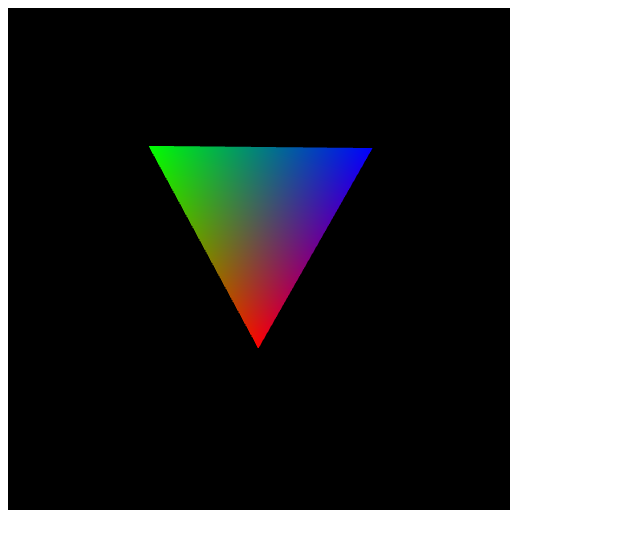
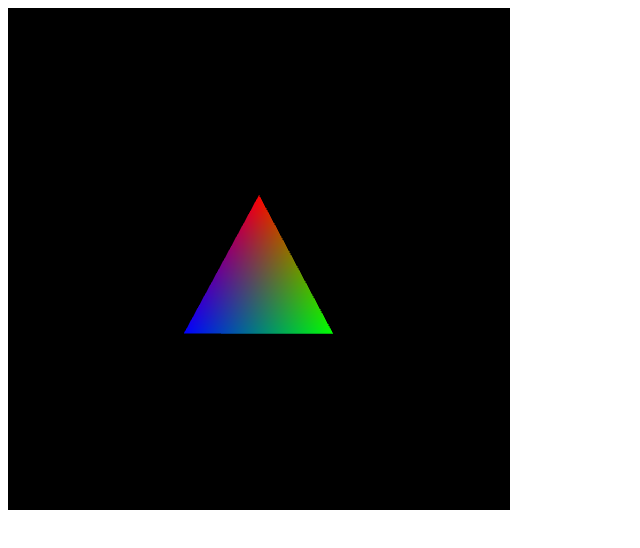
Before and after one commit to glentakahashi/smashcraft, a plain HTML site: page index.html in a window 1280 px wide. Shown: the whole page, without its empty margins (0-640 px from the left). Drawn offline with Linux system fonts and the light colour scheme.

Commit message:
proper matrix stack

```diff
--- a/game.js
+++ b/game.js
@@ -75,6 +75,7 @@ function Game() {
       dt = timeNow - lastTime;
     }
     lastTime = timeNow;
+
     for (var i in self.platforms) {
       self.platforms[i].tick(dt);
     }
--- a/index.html
+++ b/index.html
@@ -62,7 +62,6 @@
     var game = new Game();
     game.init();
     game.tick();
-    game.tick();
   </script>
 
 
--- a/model.js
+++ b/model.js
@@ -43,12 +43,13 @@ function Model() {
     gl.uniformMatrix4fv(program.uCMatrix, false, camera);
 
 
-    mvstack.push(modelView);
+    var newMV = mat4.create();
+    var oldMV = mat4.create();
+    mat4.copy(oldMV, modelView);
+    mvstack.push(oldMV);
       // Should make new matrix with new operations. Can't pre-multiply with webgl
-      mat4.identity(modelView);
-      mat4.rotateX(modelView, modelView, rotation);
-      mat4.rotateY(modelView, modelView, rotation);
-      //mat4.translate(modelView, modelView, vec3.fromValues(0, -.1, 0));
+      mat4.rotateY(newMV, newMV, rotation);
+      mat4.multiply(modelView, modelView, newMV);
       gl.uniformMatrix4fv(program.uMVMatrix, false, modelView);
 
       gl.bindBuffer(gl.ARRAY_BUFFER, positionBuffer);
--- a/player.js
+++ b/player.js
@@ -47,8 +47,8 @@ function Player() {
   var model = new Model();
 
   // Game variables
-  self.loc = vec4.create();
-  vec4.set(self.loc, 0.0, 0.0, 0.0, 1.0);
+  self.loc = vec3.create();
+  vec3.set(self.loc, -2.0, 0.0, 0.0, 1.0);
   self.health = 100;
   self.animation = null;
 
@@ -61,6 +61,15 @@ function Player() {
   };
 
   self.render = function (dt) {
-    model.render(dt);
+    var newMV = mat4.create();
+    var oldMV = mat4.create();
+    mat4.copy(oldMV, modelView);
+    mvstack.push(oldMV);
+      // Should make new matrix with new operations. Can't pre-multiply with webgl
+      mat4.translate(newMV, newMV, self.loc);
+      mat4.multiply(modelView, modelView, newMV);
+      //mat4.translate(modelView, modelView, loc);
+      model.render(dt);
+    modelView = mvstack.pop();
   };
 }
```
